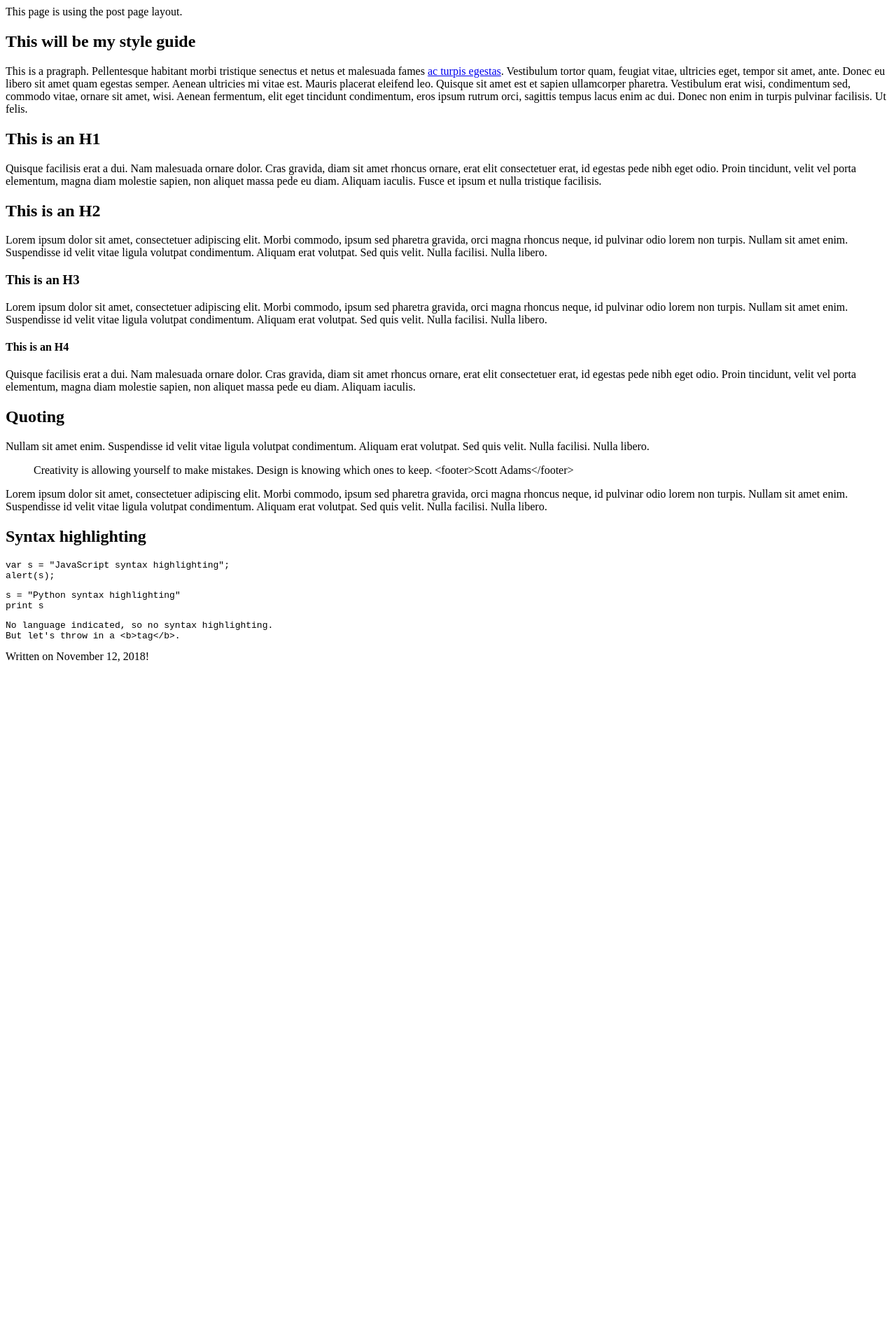
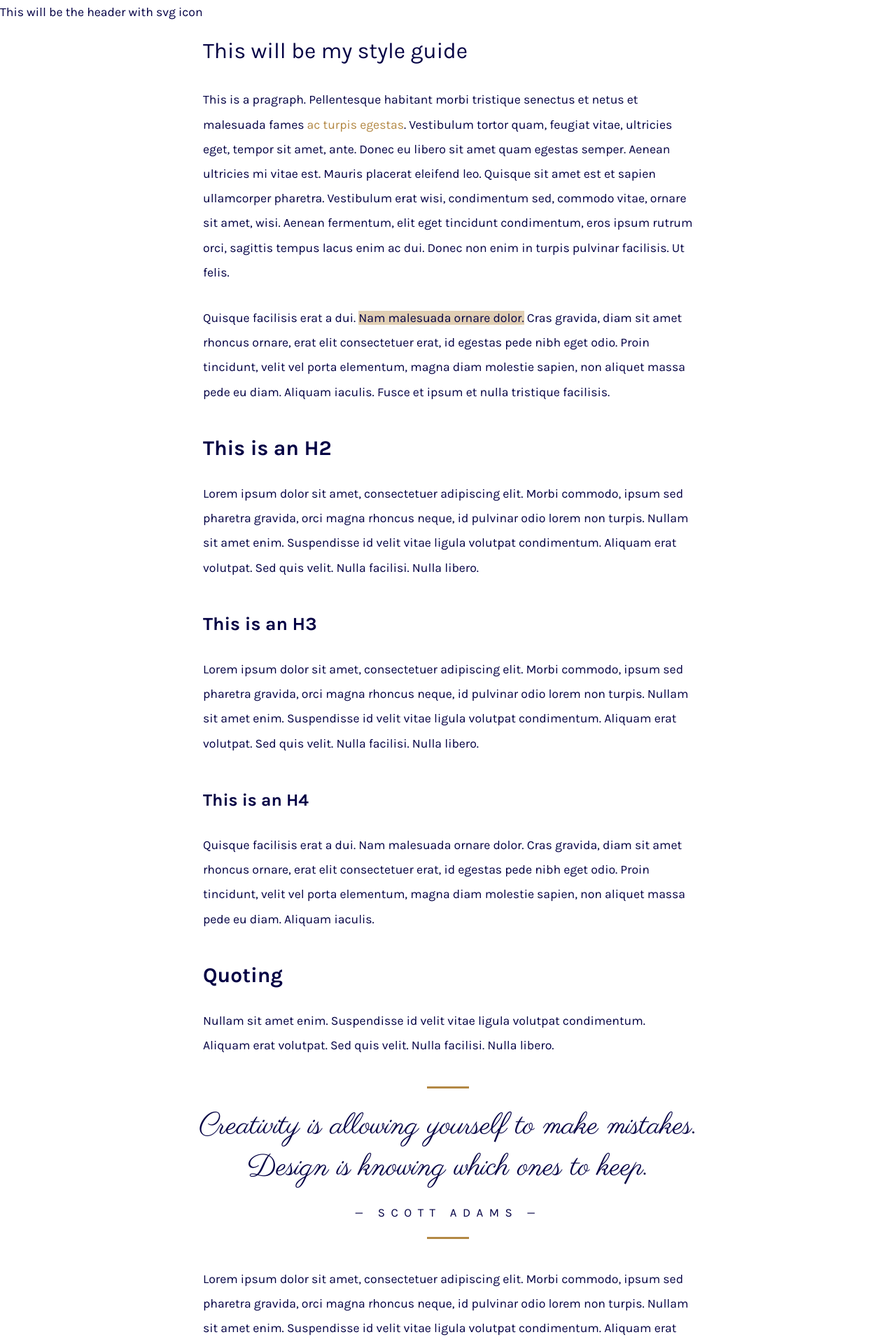
Before and after one commit to Qrivi/kristofdewil.de, a Jekyll site: the page built from _posts/2019-02-06-this-will-be-my-style-guide.md, in a window 1280 px wide. Shown: the top 1920 px of the page at 70% size. Built offline with Jekyll 4.4.1, drawn with Linux system fonts in a browser that asks for light colours; before the commit the page ends 955 px from its top, so only the background shows below that; some of the changed text lies outside the part shown.

Commit message:
worked a bit on post style jwz

````diff
--- a/_includes/head.html
+++ b/_includes/head.html
@@ -4,9 +4,11 @@
     <meta http-equiv="X-UA-Compatible" content="ie=edge">
 
     <title>{{site.title}}</title>
+    <base href="{{site.url}}">
 
     <link rel="stylesheet" media="screen" href="assets/css/screen.css">
     <link rel="stylesheet" media="print" href="assets/css/print.css">
+    <link rel="stylesheet" media="all" href="assets/css/syntax.css">
     {% if page.layout == 'post' %}
     <link rel="stylesheet" media="screen" href="assets/css/post.css">
     {% endif %}
--- a/_layouts/post.html
+++ b/_layouts/post.html
@@ -3,19 +3,16 @@
   {% include head.html %}
 
   <body>
-    <article class="post">
-      <aside>This page is using the post page layout.</aside>
+    <header>
+      This will be the header with svg icon
+    </header>
 
-      <h1>{{ page.title }}</h1>
-
-      <div class="entry">
+    <main>
+      <article>
+        <h1>{{ page.title }}</h1>
         {{ content }}
-      </div>
-
-      <div class="date">
-        Written on {{ page.date | date: "%B %e, %Y" }}!
-      </div>
-    </article>
+      </article>
+    </main>
   </body>
 
 </html>
--- a/_posts/2018-11-12-im-running-out-of-ideas-already.md
+++ b/_posts/2019-02-06-this-will-be-my-style-guide.md
@@ -9,8 +9,7 @@ tags:
 
 This is a pragraph. Pellentesque habitant morbi tristique senectus et netus et malesuada fames [ac turpis egestas](http://krivi.be). Vestibulum tortor quam, feugiat vitae, ultricies eget, tempor sit amet, ante. Donec eu libero sit amet quam egestas semper. Aenean ultricies mi vitae est. Mauris placerat eleifend leo. Quisque sit amet est et sapien ullamcorper pharetra. Vestibulum erat wisi, condimentum sed, commodo vitae, ornare sit amet, wisi. Aenean fermentum, elit eget tincidunt condimentum, eros ipsum rutrum orci, sagittis tempus lacus enim ac dui. Donec non enim in turpis pulvinar facilisis. Ut felis.
 
-# This is an H1
-Quisque facilisis erat a dui. Nam malesuada ornare dolor. Cras gravida, diam sit amet rhoncus ornare, erat elit consectetuer erat, id egestas pede nibh eget odio. Proin tincidunt, velit vel porta elementum, magna diam molestie sapien, non aliquet massa pede eu diam. Aliquam iaculis. Fusce et ipsum et nulla tristique facilisis.
+Quisque facilisis erat a dui. <mark>Nam malesuada ornare dolor.</mark> Cras gravida, diam sit amet rhoncus ornare, erat elit consectetuer erat, id egestas pede nibh eget odio. Proin tincidunt, velit vel porta elementum, magna diam molestie sapien, non aliquet massa pede eu diam. Aliquam iaculis. Fusce et ipsum et nulla tristique facilisis.
 
 ## This is an H2
 Lorem ipsum dolor sit amet, consectetuer adipiscing elit. Morbi commodo, ipsum sed pharetra gravida, orci magna rhoncus neque, id pulvinar odio lorem non turpis. Nullam sit amet enim. Suspendisse id velit vitae ligula volutpat condimentum. Aliquam erat volutpat. Sed quis velit. Nulla facilisi. Nulla libero.
@@ -21,26 +20,52 @@ Lorem ipsum dolor sit amet, consectetuer adipiscing elit. Morbi commodo, ipsum s
 #### This is an H4
 Quisque facilisis erat a dui. Nam malesuada ornare dolor. Cras gravida, diam sit amet rhoncus ornare, erat elit consectetuer erat, id egestas pede nibh eget odio. Proin tincidunt, velit vel porta elementum, magna diam molestie sapien, non aliquet massa pede eu diam. Aliquam iaculis.
 
-# Quoting
+## Quoting
 Nullam sit amet enim. Suspendisse id velit vitae ligula volutpat condimentum. Aliquam erat volutpat. Sed quis velit. Nulla facilisi. Nulla libero.
 
-> Creativity is allowing yourself to make mistakes. Design is knowing which ones to keep. <footer>Scott Adams</footer>
+<blockquote>
+  Creativity is allowing yourself to make mistakes.<br>Design is knowing which ones to keep.
+  <footer>Scott Adams</footer>
+</blockquote>
 
 Lorem ipsum dolor sit amet, consectetuer adipiscing elit. Morbi commodo, ipsum sed pharetra gravida, orci magna rhoncus neque, id pulvinar odio lorem non turpis. Nullam sit amet enim. Suspendisse id velit vitae ligula volutpat condimentum. Aliquam erat volutpat. Sed quis velit. Nulla facilisi. Nulla libero.
 
-# Syntax highlighting
+<blockquote>
+  Yeetus thy feetus.
+  <footer>Kristof Dewilde</footer>
+</blockquote>
+
+## Syntax highlighting
+
+A little bit of JavaScript would look like this:
 
 ```javascript
 var s = "JavaScript syntax highlighting";
 alert(s);
 ```
 
+And Python will be more like this:
+
 ```python
 s = "Python syntax highlighting"
 print s
 ```
 
+Nice! Don't forget inline code like `ur mom gey` haha.
+
 ```
 No language indicated, so no syntax highlighting.
 But let's throw in a <b>tag</b>.
 ```
+
+And now it is time for a list!
+- my name is jeff
+- do u kno da wey
+- yeetus dat feetus
+
+That is actually already in order:
+1. my name is jeff
+2. do u kno da wey
+  - bad meme
+  - dead meme
+3. yeetus dat feetus
--- a/api/posts.json.liquid
+++ b/api/posts.json.liquid
@@ -6,8 +6,8 @@ redirect_from:
 [
     {% for post in site.posts %}
     {
-        "title": {{ post.title | jsonify }},
-        "short": {{ post.short | jsonify }},
+        "title": {{ post.title | smartify | jsonify }},
+        "short": {{ post.short | smartify | jsonify }},
         "link": {{ post.url | jsonify }},
         "date": "{{ post.date }}",
         "banner": {{ post.banner | jsonify }},
--- /dev/null
+++ b/assets/css/post.css
@@ -0,0 +1,152 @@
+@charset "UTF-8";
+
+body {
+  --background: #ffffff;
+  --text: #030044;
+  --border: #070606;
+  --accent: rgb(179, 136, 68);
+  --dim: rgba(179, 136, 68, 0.4);
+
+  position: relative;
+  max-width: 100vw;
+  background: var(--background);
+  color: var(--text);
+  font: 400 1.1em/2em "Karla", "Helvetica Neue", Helvetica, Arial, sans-serif;
+}
+body.darkmode {
+  --background: #000000;
+  --text: #ffffff;
+  --border: #dedede;
+  --accent: rgb(250, 170, 20);
+  --dim: rgba(250, 170, 20, 0.4);
+}
+
+::selection {
+  background: var(--accent);
+  color: var(--text);
+}
+
+a {
+  text-decoration: inherit;
+  color: inherit;
+}
+
+main,
+article {
+  display: block;
+  padding-bottom: 40px;
+  position: relative;
+  width: 100%;
+}
+
+article {
+  max-width: 1080px;
+  margin: 0 auto;
+}
+
+article h1 {
+  max-width: 740px;
+  margin: 0 auto;
+  padding: 20px;
+  font-size: 1.8em;
+}
+
+article h2 {
+  max-width: 740px;
+  margin: 0 auto;
+  padding: 30px 20px 15px;
+  font-size: 1.7em;
+  font-weight: 700;
+}
+
+article h3 {
+  max-width: 740px;
+  margin: 0 auto;
+  padding: 30px 20px 15px;
+  font-size: 1.5em;
+  font-weight: 700;
+}
+
+article h4 {
+  max-width: 740px;
+  margin: 0 auto;
+  padding: 30px 20px 15px;
+  font-size: 1.4em;
+  font-weight: 700;
+}
+
+article p {
+  max-width: 740px;
+  margin: 0 auto;
+  padding: 15px 20px;
+}
+
+article p a {
+  color: var(--accent);
+}
+
+article p mark {
+  background: var(--dim);
+  color: var(--text);
+}
+
+article p code {
+  font-family: "Anonymous Pro", "Courier New", Courier, monospace;
+}
+
+article p code::before, article p code::after{
+  content: " ";
+  display: inline-block;
+  min-width: 6px;
+}
+
+article pre {
+  max-width: 740px;
+  margin: 0 auto;
+  padding: 15px 20px;
+}
+
+article ul {
+  max-width: 740px;
+  margin: 0 auto;
+  padding: 0 20px 15px 40px;
+  list-style-type: square;
+}
+
+article ol {
+  max-width: 740px;
+  margin: 0 auto;
+  padding: 0 20px 15px 40px;
+  list-style-type: decimal;
+}
+
+article li {
+  padding-left: 5px;
+}
+
+article blockquote {
+  margin: 25px auto 0;
+  padding: 0 10px;
+  text-align: center;
+  font: 2.4em/1.4em "Parisienne", Arial, sans-serif;
+}
+
+article blockquote footer {
+  font: .4em  "Karla", "Helvetica Neue", Helvetica, Arial, sans-serif;
+  letter-spacing: .5em;
+  text-transform: uppercase;
+  padding: 25px 0;
+}
+
+article blockquote::before, article blockquote::after {
+  content: " ";
+  display: block;
+  margin: 0 auto 25px;
+  background: var(--accent);
+  width: 60px;
+  height: 3px;
+}
+
+article blockquote footer::before, article blockquote footer::after {
+  content: " — ";
+}
--- /dev/null
+++ b/assets/css/syntax.css
@@ -0,0 +1,138 @@
+@charset "UTF-8";
+
+pre.highlight {
+  font: 14px/20px "Anonymous Pro", "Courier New", Courier, monospace;
+  padding: 25px;
+}
+
+pre.highlight .hll { background-color: #f5f4f1 }
+pre.highlight  { background: #f9f8f5; color: #272822 }
+pre.highlight .c { color: #a59f85 } /* Comment */
+pre.highlight .err { color: #f92672 } /* Error */
+pre.highlight .k { color: #ae81ff } /* Keyword */
+pre.highlight .l { color: #fd971f } /* Literal */
+pre.highlight .n { color: #272822 } /* Name */
+pre.highlight .o { color: #a1efe4 } /* Operator */
+pre.highlight .p { color: #272822 } /* Punctuation */
+pre.highlight .cm { color: #a59f85 } /* Comment.Multiline */
+pre.highlight .cp { color: #a59f85 } /* Comment.Preproc */
+pre.highlight .c1 { color: #a59f85 } /* Comment.Single */
+pre.highlight .cs { color: #a59f85 } /* Comment.Special */
+pre.highlight .gd { color: #f92672 } /* Generic.Deleted */
+pre.highlight .ge { font-style: italic } /* Generic.Emph */
+pre.highlight .gh { color: #272822; font-weight: bold } /* Generic.Heading */
+pre.highlight .gi { color: #a6e22e } /* Generic.Inserted */
+pre.highlight .gp { color: #a59f85; font-weight: bold } /* Generic.Prompt */
+pre.highlight .gs { font-weight: bold } /* Generic.Strong */
+pre.highlight .gu { color: #a1efe4; font-weight: bold } /* Generic.Subheading */
+pre.highlight .kc { color: #ae81ff } /* Keyword.Constant */
+pre.highlight .kd { color: #ae81ff } /* Keyword.Declaration */
+pre.highlight .kn { color: #a1efe4 } /* Keyword.Namespace */
+pre.highlight .kp { color: #ae81ff } /* Keyword.Pseudo */
+pre.highlight .kr { color: #ae81ff } /* Keyword.Reserved */
+pre.highlight .kt { color: #f4bf75 } /* Keyword.Type */
+pre.highlight .ld { color: #a6e22e } /* Literal.Date */
+pre.highlight .m { color: #fd971f } /* Literal.Number */
+pre.highlight .s { color: #a6e22e } /* Literal.String */
+pre.highlight .na { color: #66d9ef } /* Name.Attribute */
+pre.highlight .nb { color: #272822 } /* Name.Builtin */
+pre.highlight .nc { color: #f4bf75 } /* Name.Class */
+pre.highlight .no { color: #f92672 } /* Name.Constant */
+pre.highlight .nd { color: #a1efe4 } /* Name.Decorator */
+pre.highlight .ni { color: #272822 } /* Name.Entity */
+pre.highlight .ne { color: #f92672 } /* Name.Exception */
+pre.highlight .nf { color: #66d9ef } /* Name.Function */
+pre.highlight .nl { color: #272822 } /* Name.Label */
+pre.highlight .nn { color: #f4bf75 } /* Name.Namespace */
+pre.highlight .nx { color: #66d9ef } /* Name.Other */
+pre.highlight .py { color: #272822 } /* Name.Property */
+pre.highlight .nt { color: #a1efe4 } /* Name.Tag */
+pre.highlight .nv { color: #f92672 } /* Name.Variable */
+pre.highlight .ow { color: #a1efe4 } /* Operator.Word */
+pre.highlight .w { color: #272822 } /* Text.Whitespace */
+pre.highlight .mf { color: #fd971f } /* Literal.Number.Float */
+pre.highlight .mh { color: #fd971f } /* Literal.Number.Hex */
+pre.highlight .mi { color: #fd971f } /* Literal.Number.Integer */
+pre.highlight .mo { color: #fd971f } /* Literal.Number.Oct */
+pre.highlight .sb { color: #a6e22e } /* Literal.String.Backtick */
+pre.highlight .sc { color: #272822 } /* Literal.String.Char */
+pre.highlight .sd { color: #a59f85 } /* Literal.String.Doc */
+pre.highlight .s2 { color: #a6e22e } /* Literal.String.Double */
+pre.highlight .se { color: #fd971f } /* Literal.String.Escape */
+pre.highlight .sh { color: #a6e22e } /* Literal.String.Heredoc */
+pre.highlight .si { color: #fd971f } /* Literal.String.Interpol */
+pre.highlight .sx { color: #a6e22e } /* Literal.String.Other */
+pre.highlight .sr { color: #a6e22e } /* Literal.String.Regex */
+pre.highlight .s1 { color: #a6e22e } /* Literal.String.Single */
+pre.highlight .ss { color: #a6e22e } /* Literal.String.Symbol */
+pre.highlight .bp { color: #272822 } /* Name.Builtin.Pseudo */
+pre.highlight .vc { color: #f92672 } /* Name.Variable.Class */
+pre.highlight .vg { color: #f92672 } /* Name.Variable.Global */
+pre.highlight .vi { color: #f92672 } /* Name.Variable.Instance */
+pre.highlight .il { color: #fd971f } /* Literal.Number.Integer.Long */
+
+.darkmode pre.highlight .hll { background-color: #49483e }
+.darkmode pre.highlight  { background: #272822; color: #f9f8f5 }
+.darkmode pre.highlight .c { color: #75715e } /* Comment */
+.darkmode pre.highlight .err { color: #f92672 } /* Error */
+.darkmode pre.highlight .k { color: #ae81ff } /* Keyword */
+.darkmode pre.highlight .l { color: #fd971f } /* Literal */
+.darkmode pre.highlight .n { color: #f9f8f5 } /* Name */
+.darkmode pre.highlight .o { color: #a1efe4 } /* Operator */
+.darkmode pre.highlight .p { color: #f9f8f5 } /* Punctuation */
+.darkmode pre.highlight .cm { color: #75715e } /* Comment.Multiline */
+.darkmode pre.highlight .cp { color: #75715e } /* Comment.Preproc */
+.darkmode pre.highlight .c1 { color: #75715e } /* Comment.Single */
+.darkmode pre.highlight .cs { color: #75715e } /* Comment.Special */
+.darkmode pre.highlight .gd { color: #f92672 } /* Generic.Deleted */
+.darkmode pre.highlight .ge { font-style: italic } /* Generic.Emph */
+.darkmode pre.highlight .gh { color: #f9f8f5; font-weight: bold } /* Generic.Heading */
+.darkmode pre.highlight .gi { color: #a6e22e } /* Generic.Inserted */
+.darkmode pre.highlight .gp { color: #75715e; font-weight: bold } /* Generic.Prompt */
+.darkmode pre.highlight .gs { font-weight: bold } /* Generic.Strong */
+.darkmode pre.highlight .gu { color: #a1efe4; font-weight: bold } /* Generic.Subheading */
+.darkmode pre.highlight .kc { color: #ae81ff } /* Keyword.Constant */
+.darkmode pre.highlight .kd { color: #ae81ff } /* Keyword.Declaration */
+.darkmode pre.highlight .kn { color: #a1efe4 } /* Keyword.Namespace */
+.darkmode pre.highlight .kp { color: #ae81ff } /* Keyword.Pseudo */
+.darkmode pre.highlight .kr { color: #ae81ff } /* Keyword.Reserved */
+.darkmode pre.highlight .kt { color: #f4bf75 } /* Keyword.Type */
+.darkmode pre.highlight .ld { color: #a6e22e } /* Literal.Date */
+.darkmode pre.highlight .m { color: #fd971f } /* Literal.Number */
+.darkmode pre.highlight .s { color: #a6e22e } /* Literal.String */
+.darkmode pre.highlight .na { color: #66d9ef } /* Name.Attribute */
+.darkmode pre.highlight .nb { color: #f9f8f5 } /* Name.Builtin */
+.darkmode pre.highlight .nc { color: #f4bf75 } /* Name.Class */
+.darkmode pre.highlight .no { color: #f92672 } /* Name.Constant */
+.darkmode pre.highlight .nd { color: #a1efe4 } /* Name.Decorator */
+.darkmode pre.highlight .ni { color: #f9f8f5 } /* Name.Entity */
+.darkmode pre.highlight .ne { color: #f92672 } /* Name.Exception */
+.darkmode pre.highlight .nf { color: #66d9ef } /* Name.Function */
+.darkmode pre.highlight .nl { color: #f9f8f5 } /* Name.Label */
+.darkmode pre.highlight .nn { color: #f4bf75 } /* Name.Namespace */
+.darkmode pre.highlight .nx { color: #66d9ef } /* Name.Other */
+.darkmode pre.highlight .py { color: #f9f8f5 } /* Name.Property */
+.darkmode pre.highlight .nt { color: #a1efe4 } /* Name.Tag */
+.darkmode pre.highlight .nv { color: #f92672 } /* Name.Variable */
+.darkmode pre.highlight .ow { color: #a1efe4 } /* Operator.Word */
+.darkmode pre.highlight .w { color: #f9f8f5 } /* Text.Whitespace */
+.darkmode pre.highlight .mf { color: #fd971f } /* Literal.Number.Float */
+.darkmode pre.highlight .mh { color: #fd971f } /* Literal.Number.Hex */
+.darkmode pre.highlight .mi { color: #fd971f } /* Literal.Number.Integer */
+.darkmode pre.highlight .mo { color: #fd971f } /* Literal.Number.Oct */
+.darkmode pre.highlight .sb { color: #a6e22e } /* Literal.String.Backtick */
+.darkmode pre.highlight .sc { color: #f9f8f5 } /* Literal.String.Char */
+.darkmode pre.highlight .sd { color: #75715e } /* Literal.String.Doc */
+.darkmode pre.highlight .s2 { color: #a6e22e } /* Literal.String.Double */
+.darkmode pre.highlight .se { color: #fd971f } /* Literal.String.Escape */
+.darkmode pre.highlight .sh { color: #a6e22e } /* Literal.String.Heredoc */
+.darkmode pre.highlight .si { color: #fd971f } /* Literal.String.Interpol */
+.darkmode pre.highlight .sx { color: #a6e22e } /* Literal.String.Other */
+.darkmode pre.highlight .sr { color: #a6e22e } /* Literal.String.Regex */
+.darkmode pre.highlight .s1 { color: #a6e22e } /* Literal.String.Single */
+.darkmode pre.highlight .ss { color: #a6e22e } /* Literal.String.Symbol */
+.darkmode pre.highlight .bp { color: #f9f8f5 } /* Name.Builtin.Pseudo */
+.darkmode pre.highlight .vc { color: #f92672 } /* Name.Variable.Class */
+.darkmode pre.highlight .vg { color: #f92672 } /* Name.Variable.Global */
+.darkmode pre.highlight .vi { color: #f92672 } /* Name.Variable.Instance */
+.darkmode pre.highlight .il { color: #fd971f } /* Literal.Number.Integer.Long */
--- a/assets/js/colorscheme.js
+++ b/assets/js/colorscheme.js
@@ -26,3 +26,7 @@ function setLightMode() {
 
 setColorScheme(true);
 darkMode.addListener(setColorScheme);
+document.addEventListener('keydown', event => {
+  if (event.key === 'm')
+    document.body.classList.contains('darkmode') ? setLightMode() : setDarkMode();
+});
````
